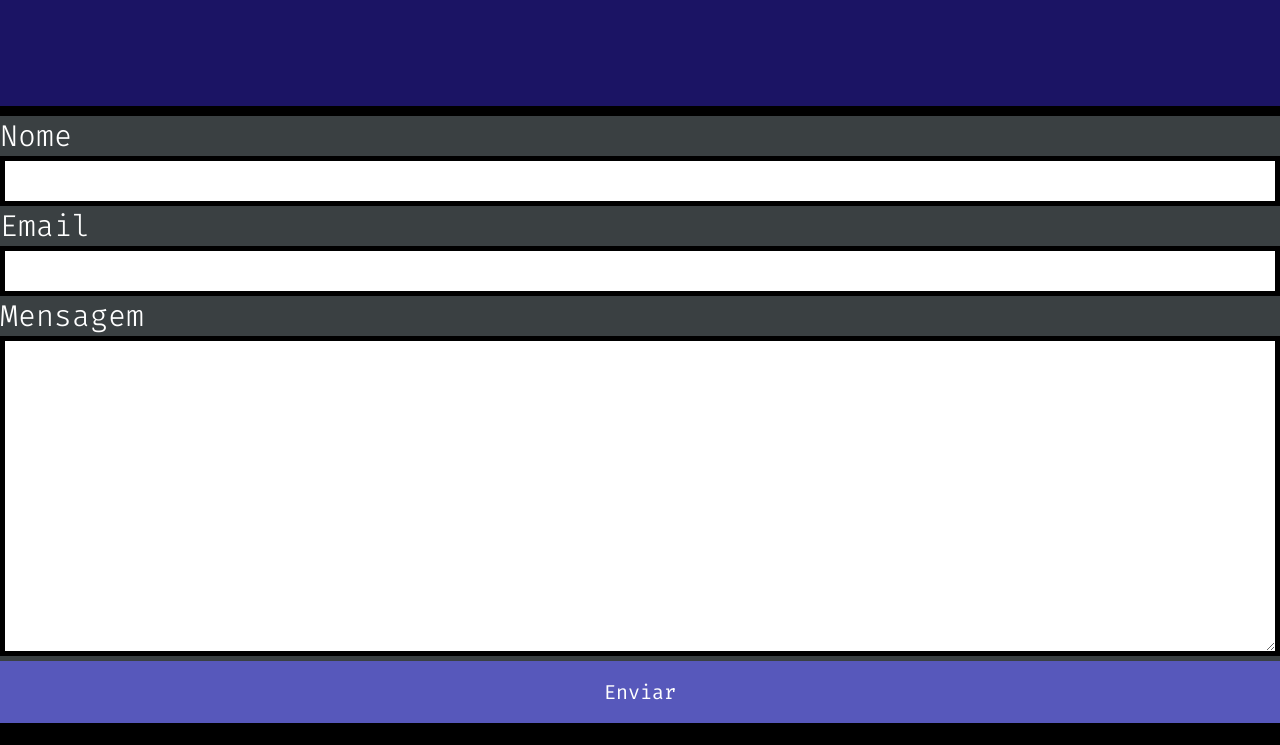
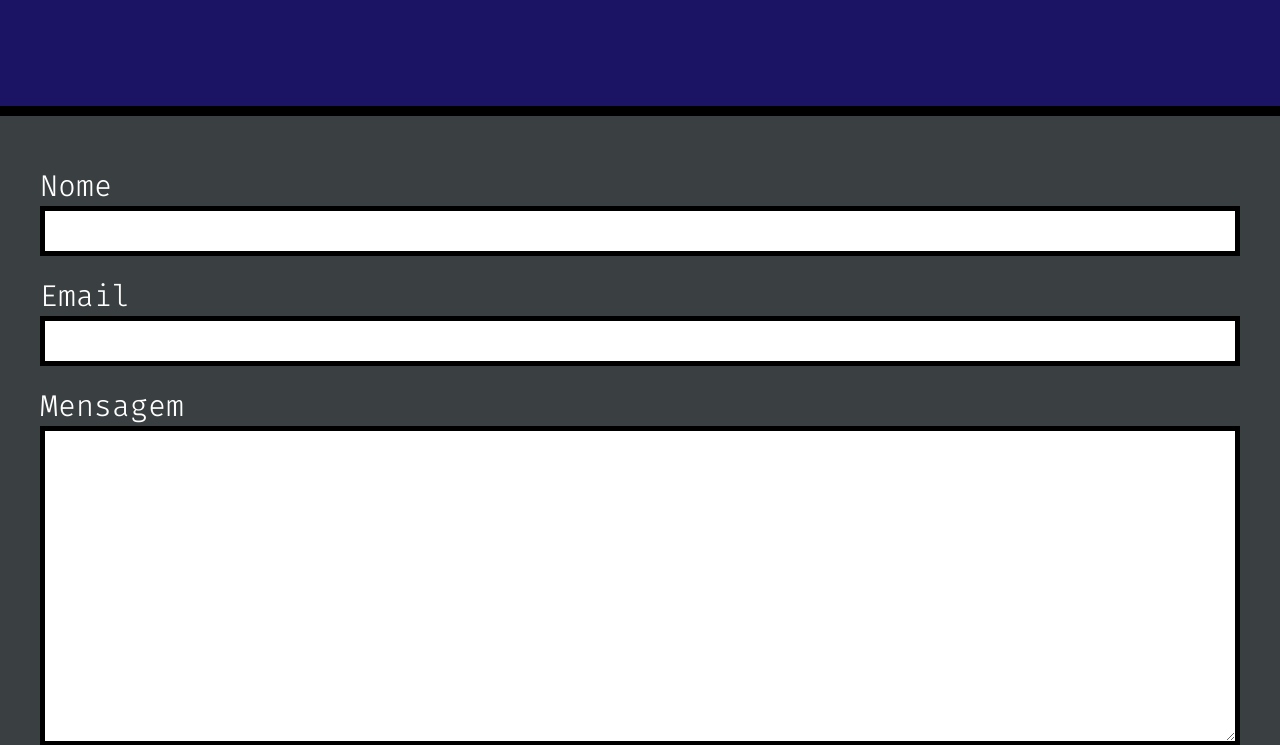
Before and after one commit to RangelTavaresJr/rangeltavaresjr.github.io, a plain HTML site: page index.html in a window 1280 px wide. Shown: the part 3610-4355 px from the top of the page. Drawn offline with Linux system fonts and the light colour scheme; a web font is replaced by a local one.

Commit message:
Create the main-form component

```diff
--- /dev/null
+++ b/css/components/main-form.css
@@ -0,0 +1,11 @@
+.main-form {
+    padding: 50px 40px;
+}
+
+.main-form .main-input {
+    margin-bottom: 20px;
+}
+
+.main-form .main-input.-textarea {
+    margin-bottom: 40px;
+}
--- a/index.html
+++ b/index.html
@@ -29,6 +29,7 @@
     <link rel="stylesheet" href="css/components/main-footer.css">
     <link rel="stylesheet" href="css/components/main-label.css">
     <link rel="stylesheet" href="css/components/main-input.css">
+    <link rel="stylesheet" href="css/components/main-form.css">
 
 </head>
 <body>
@@ -220,7 +221,7 @@
         </p>
     </section>
 
-    <form>
+    <form class="main-form">
         <label class="main-label" for="name">Nome</label>
         <input class="main-input" id="name" type="text">
 
```
